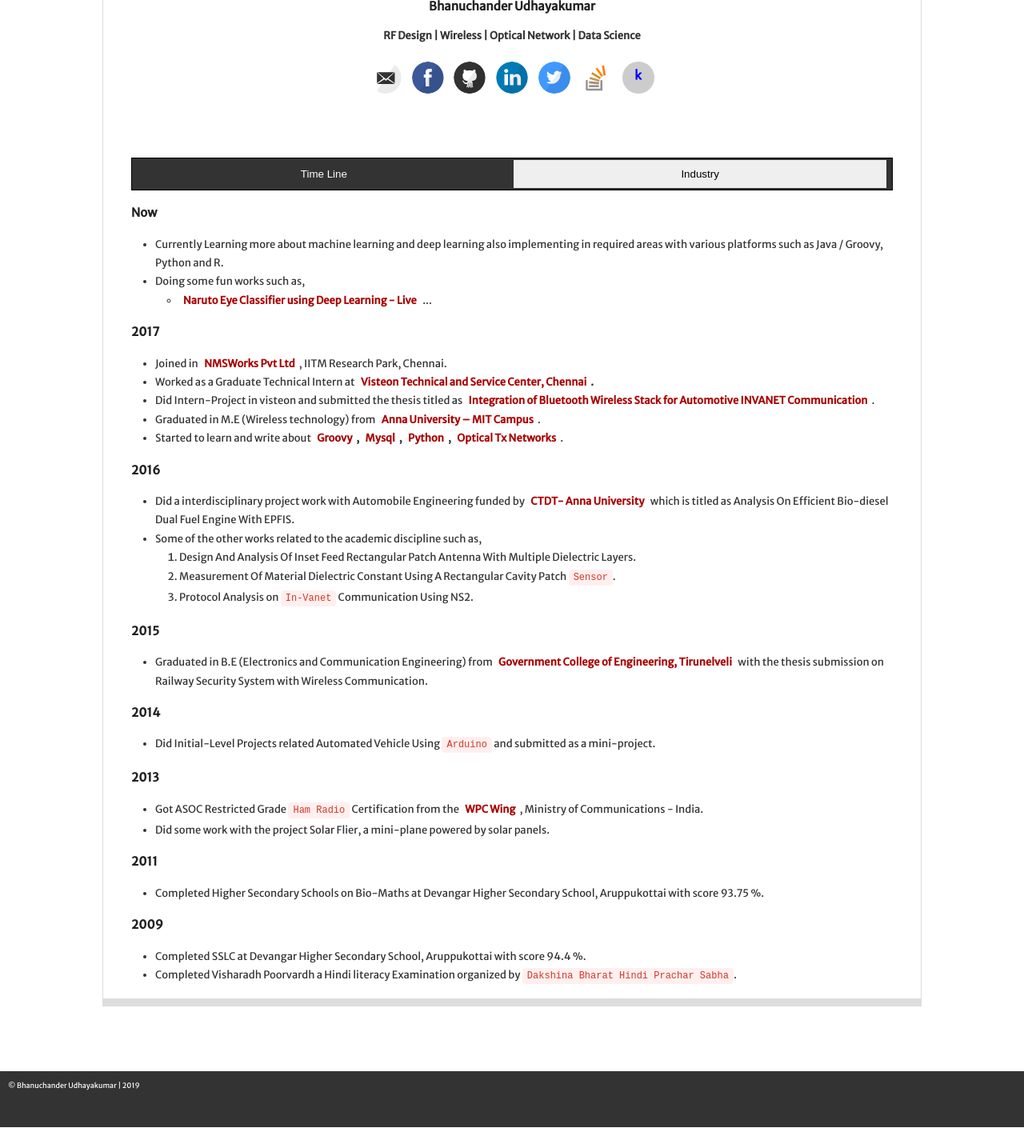
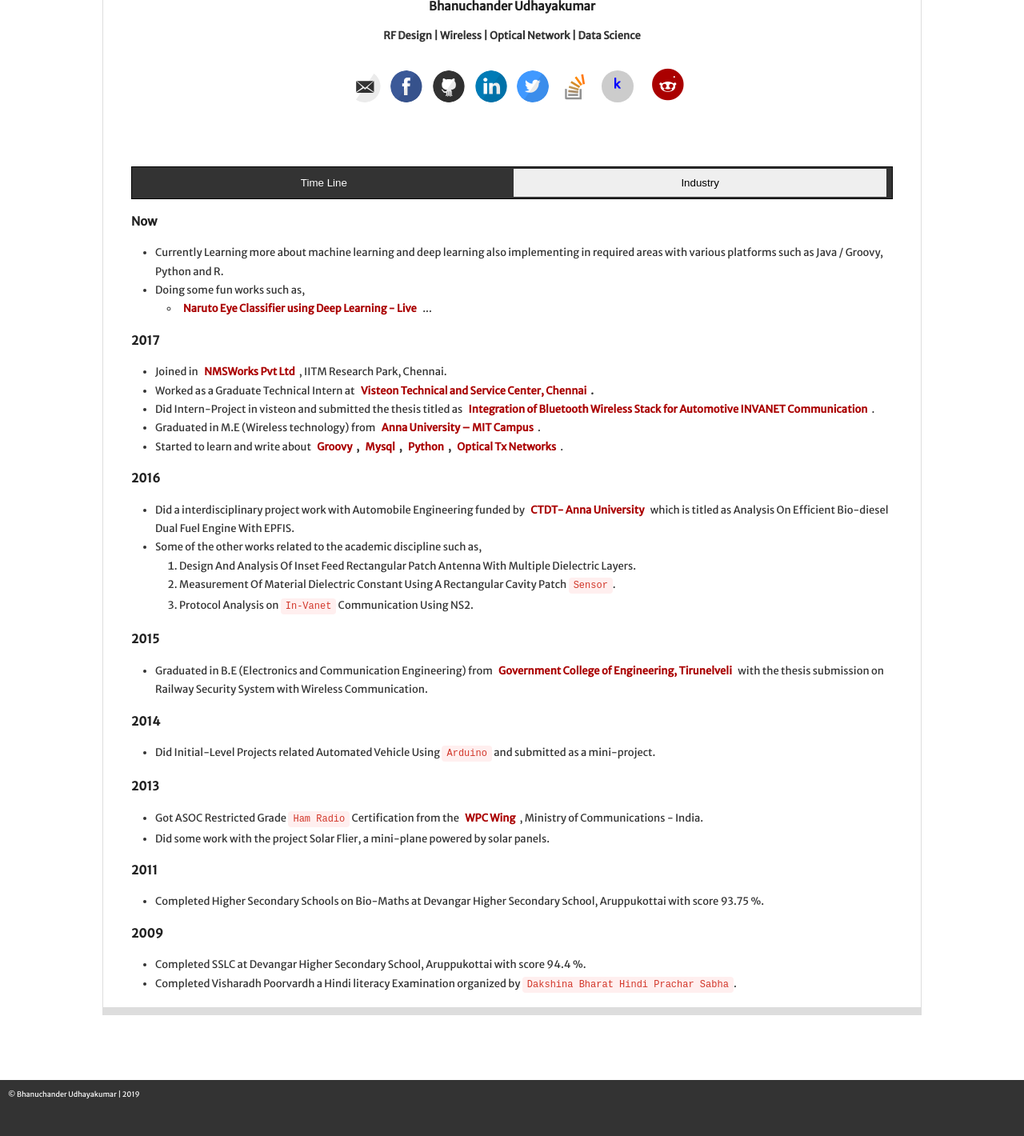
Before and after one commit to bhachauk/bhachauk.github.io, a Jekyll site: the page built from master_navs/about/about.md, in a window 1280 px wide. Shown: the part 657-2077 px from the top of the page at 80% size. Built offline with Jekyll 4.4.1, drawn with Linux system fonts in a browser that asks for light colours; nearby versions of some CDN libraries; some web fonts are replaced.

Commit message:
footer fixed and some modifications done.

```diff
--- a/_config.yml
+++ b/_config.yml
@@ -30,6 +30,7 @@
   stackoverflow: users/8331235/bhanuchander-u # your stackoverflow profile, e.g. "users/50476/bart-kiers"
   youtube: # channel/<your_long_string> or user/<user-name>
   kaggle: bhanuchanderu
+  reddit: Bhanuchander_U
 
 
 # Enter your Disqus shortname (not your username) to enable commenting on posts
--- a/_includes/svg-icons.html
+++ b/_includes/svg-icons.html
@@ -12,3 +12,4 @@
 {% if site.footer-links.youtube %}<a href="https://youtube.com/{{ site.footer-links.youtube }}"><i class="svg-icon youtube"></i></a>{% endif %}
 {% if site.footer-links.googleplus %}<a href="https://plus.google.com/{{ site.footer-links.googleplus }}"><i class="svg-icon googleplus"></i></a>{% endif %}
 {% if site.footer-links.kaggle %}<a href="https://kaggle.com/{{ site.footer-links.kaggle }}"><i class="fab fa-kaggle kaggle"></i></a>{% endif %}
+{% if site.footer-links.reddit %}<a href="https://www.reddit.com/user/{{ site.footer-links.reddit }}/"><i class="fab fa-reddit fa-3x" style="vertical-align: -25%"></i></a>{% endif %}
--- a/_layouts/default.html
+++ b/_layouts/default.html
@@ -3,6 +3,6 @@
 {% include head.html %}
 <body>
 {% include default_body.html %}
+{% include footer.html %}
 </body>
-{% include footer.html %}
 </html>
--- a/assets/style/style.scss
+++ b/assets/style/style.scss
@@ -25,6 +25,8 @@
 body {
     font: 15px/1.8 'Merriweather Sans', sans-serif;
     color: $darkGray;
+    min-height: 100%;
+    width: 100%;
 }
 
 code {
```
